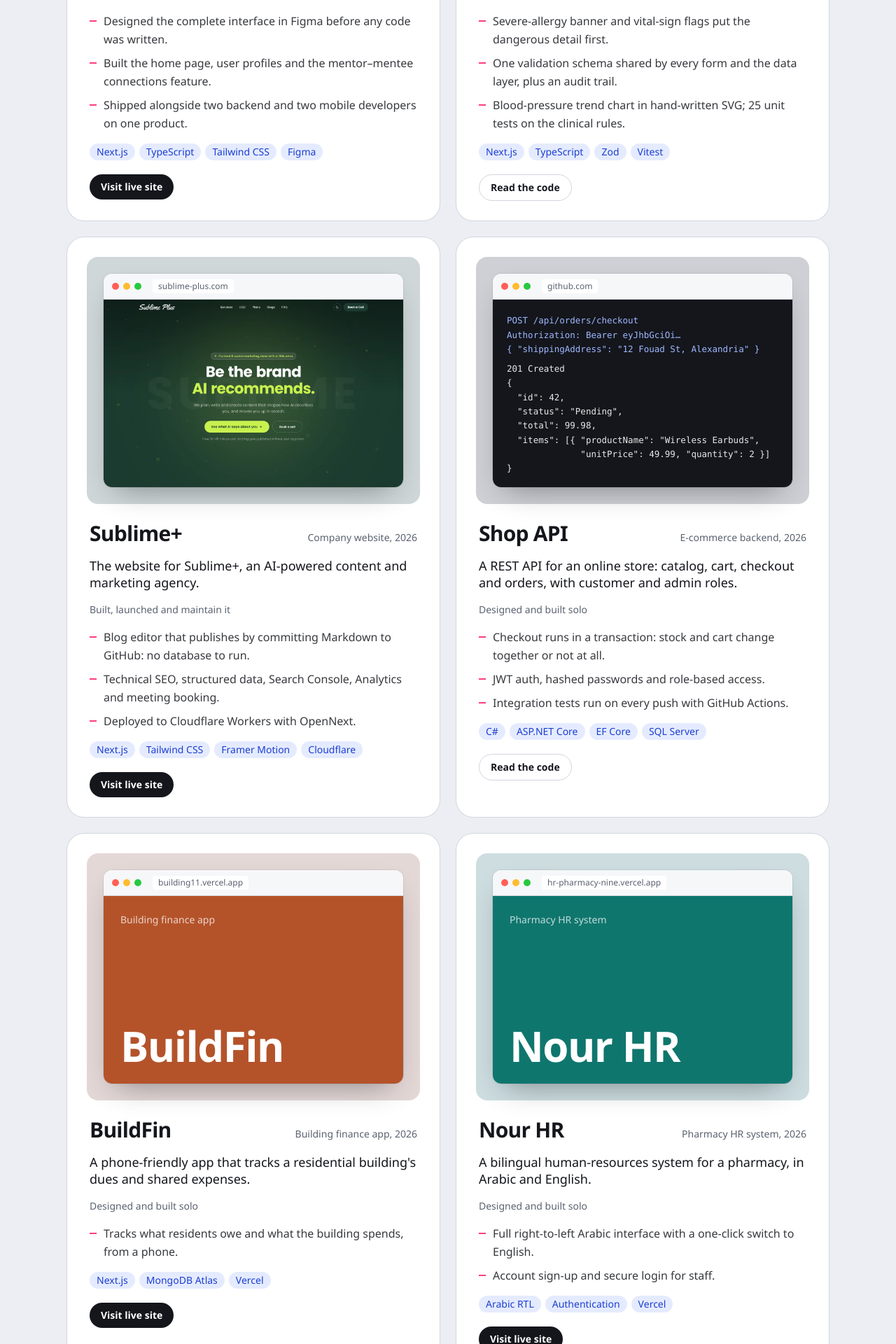
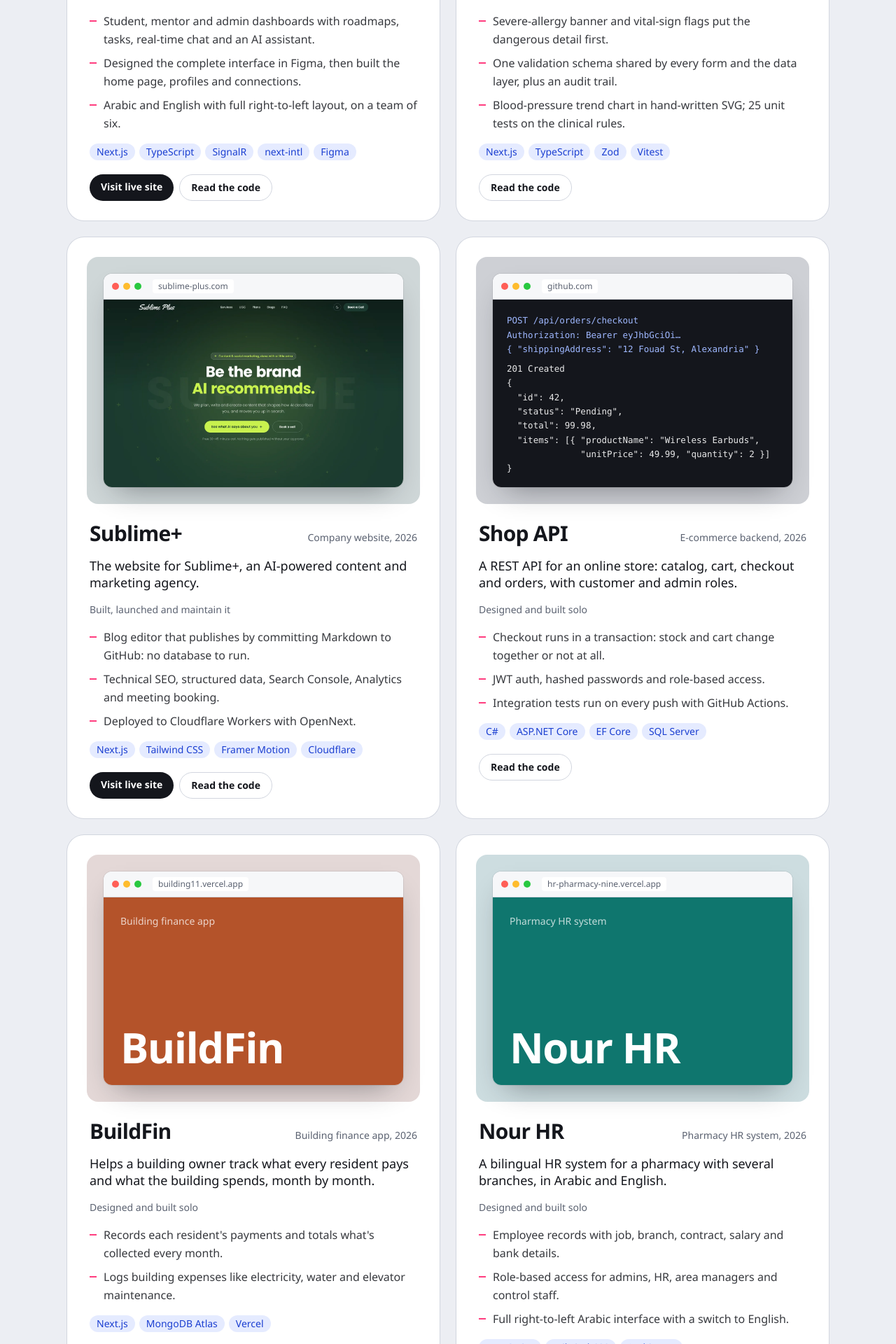
Before and after one commit to MayarIssa/mayar-portfolio, a Next.js app: page / in a window 1280 px wide. Shown: the part 1840-3760 px from the top of the page at 70% size. Built offline with nearby package versions, Linux system fonts and the light colour scheme.

Commit message:
Richer project details: Mentoro, BuildFin, Nour HR, code links

```diff
--- a/src/content.ts
+++ b/src/content.ts
@@ -44,12 +44,13 @@
     summary: "A web platform that matches mentees with mentors for guidance and career growth.",
     role: "UI/UX designer and frontend developer, team of six",
     points: [
-      "Designed the complete interface in Figma before any code was written.",
-      "Built the home page, user profiles and the mentor–mentee connections feature.",
-      "Shipped alongside two backend and two mobile developers on one product.",
+      "Student, mentor and admin dashboards with roadmaps, tasks, real-time chat and an AI assistant.",
+      "Designed the complete interface in Figma, then built the home page, profiles and connections.",
+      "Arabic and English with full right-to-left layout, on a team of six.",
     ],
-    stack: ["Next.js", "TypeScript", "Tailwind CSS", "Figma"],
+    stack: ["Next.js", "TypeScript", "SignalR", "next-intl", "Figma"],
     live: "https://mentoro2.vercel.app/",
+    code: "https://github.com/MayarIssa/MentoroLast",
     tint: "#6c4cf1",
     featured: true,
   },
@@ -85,6 +86,7 @@
     ],
     stack: ["Next.js", "Tailwind CSS", "Framer Motion", "Cloudflare"],
     live: "https://sublime-plus.com/",
+    code: "https://github.com/MayarIssa/Sublime-landing-page",
     tint: "#1f4a32",
     image: { src: "/work/sublime.webp", alt: "Sublime+ homepage with the headline 'Be the brand AI recommends'" },
   },
@@ -122,9 +124,12 @@
     name: "BuildFin",
     year: "2026",
     kind: "Building finance app",
-    summary: "A phone-friendly app that tracks a residential building's dues and shared expenses.",
+    summary: "Helps a building owner track what every resident pays and what the building spends, month by month.",
     role: "Designed and built solo",
-    points: ["Tracks what residents owe and what the building spends, from a phone."],
+    points: [
+      "Records each resident's payments and totals what's collected every month.",
+      "Logs building expenses like electricity, water and elevator maintenance.",
+    ],
     stack: ["Next.js", "MongoDB Atlas", "Vercel"],
     live: "https://building11.vercel.app/",
     tint: "#b4532a",
@@ -136,13 +141,14 @@
   name: "Nour HR",
   year: "2026",
   kind: "Pharmacy HR system",
-  summary: "A bilingual human-resources system for a pharmacy, in Arabic and English.",
+  summary: "A bilingual HR system for a pharmacy with several branches, in Arabic and English.",
   role: "Designed and built solo",
   points: [
-    "Full right-to-left Arabic interface with a one-click switch to English.",
-    "Account sign-up and secure login for staff.",
+    "Employee records with job, branch, contract, salary and bank details.",
+    "Role-based access for admins, HR, area managers and control staff.",
+    "Full right-to-left Arabic interface with a switch to English.",
   ],
-  stack: ["Arabic RTL", "Authentication", "Vercel"],
+  stack: ["TypeScript", "Tailwind CSS", "Arabic RTL"],
   live: "https://hr-pharmacy-nine.vercel.app/",
   tint: "#0f766e",
 });
@@ -157,7 +163,7 @@
   {
     role: "Sublime+",
     org: "AI-powered marketing agency",
-    when: "Current",
+    when: "Aug 2026 – now",
     detail: "Built, launched and maintain the company website. The agency serves clients in the US, Europe and the Middle East.",
   },
   {
```
